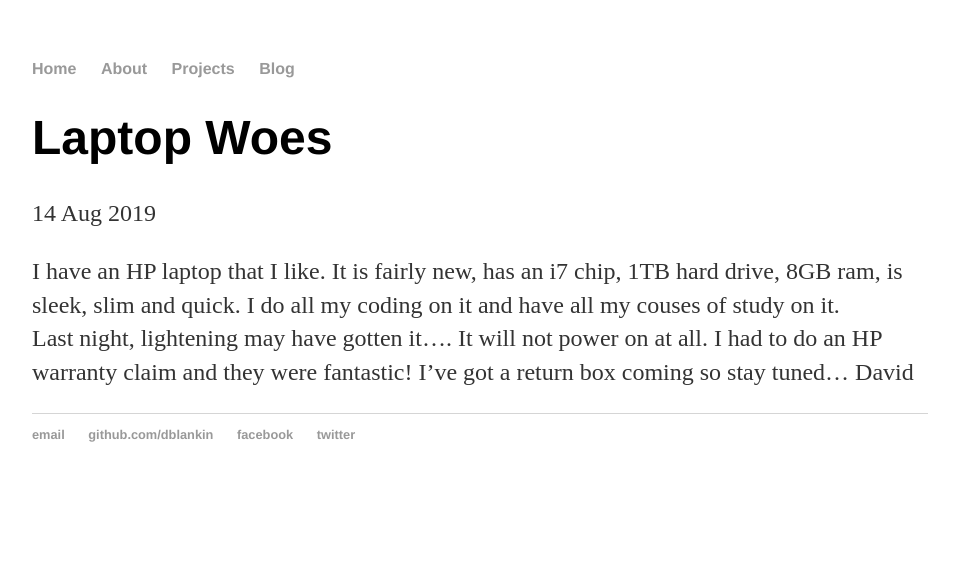
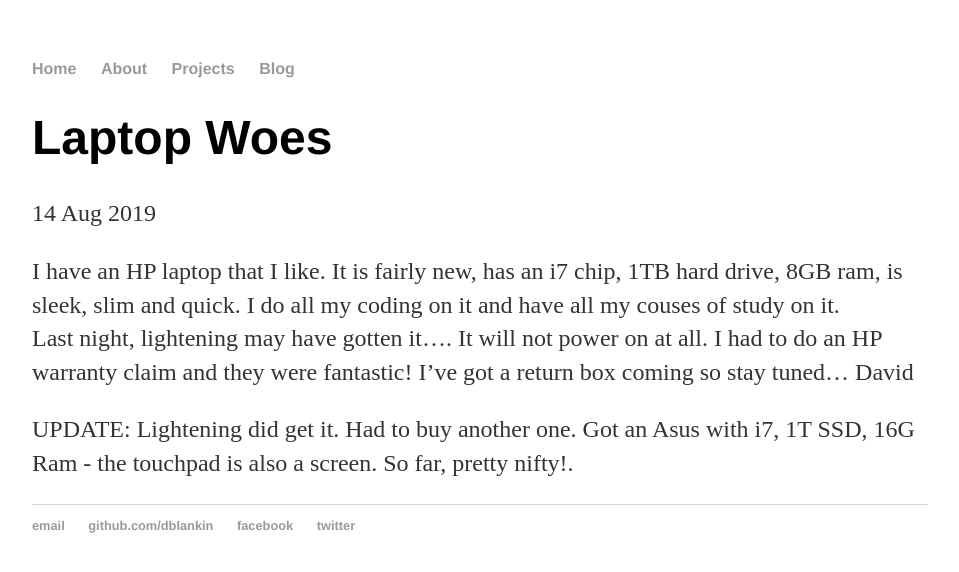
Before and after one commit to dblankin/dblankin.github.io, a Jekyll site: the page built from _posts/2019-08-14-Laptop-Woes.md, in a window 1280 px wide. Shown: the top 572 px of the page, without its empty margins (160-1119 px from the left). Built offline with Jekyll 4.4.1, drawn with Linux system fonts in a browser that asks for light colours; our own code applies the rules of GitHub Pages for plain Markdown files.

Commit message:
Updated comment

```diff
--- a/_posts/2019-08-14-Laptop-Woes.md
+++ b/_posts/2019-08-14-Laptop-Woes.md
@@ -2,3 +2,6 @@ I have an HP laptop that I like.  It is fairly new, has an i7 chip, 1TB hard dri
 Last night, lightening may have gotten it....
 It will not power on at all.  I had to do an HP warranty claim and they were fantastic!  I've got a return box coming so stay tuned...
 David
+
+UPDATE:
+Lightening did get it.  Had to buy another one.  Got an Asus with i7, 1T SSD, 16G Ram - the touchpad is also a screen.  So far, pretty nifty!.
```
